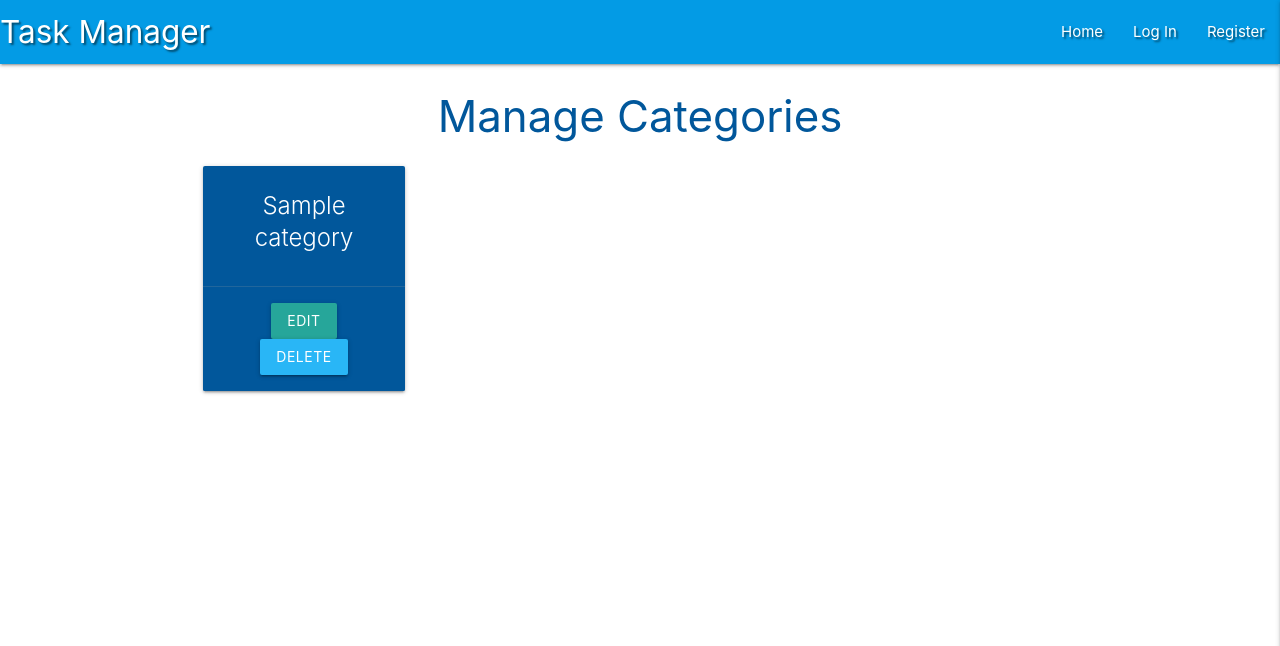
After one commit to NgiapPuoyKoh/flask-task-manager-nkoh, a Flask app: page /get_categories in a window 1280 px wide. The commit adds this page. Shown: the top 646 px of the page. Run offline with Flask 2, Linux system fonts and the light colour scheme; a database or web service that is not in the repository returns one stand-in record (values such as "Sample title"); some libraries are stand-ins or nearby versions.

Commit message:
Add Manage Categories template

```diff
--- a/app.py
+++ b/app.py
@@ -159,6 +159,13 @@ def delete_task(task_id):
     return redirect(url_for("get_tasks"))
 
 
+@app.route("/get_categories")
+def get_categories():
+    categories = list(mongo.db.categories.find().sort("category_name", 1))
+    return render_template("categories.html", categories=categories)
+    # what gets passed into the template to use=defined in line above which is what is retunred from the db
+
+
 if __name__ == "__main__":
     app.run(host=os.environ.get("IP"),
             port=int(os.environ.get("PORT")),
--- a/templates/base.html
+++ b/templates/base.html
@@ -45,7 +45,11 @@
               >
             </li>
             <li><a href="{{ url_for('add_task') }}">New Task</a></li>
-            <li><a href="#">Manage Categories</a></li>
+            {% if session.user|lower == "admin"|lower %}
+            <li>
+              <a href="{{ url_for('get_categories')}}">Manage Categories</a>
+            </li>
+            {% endif %}
             <li><a href="{{ url_for('logout') }}">Log Out</a></li>
             {% else %}
             <li><a href="{{ url_for('login') }}">Log In</a></li>
@@ -69,7 +73,9 @@
           >
         </li>
         <li><a href="{{ url_for('add_task') }}">New Task</a></li>
-        <li><a href="#">Manage Categories</a></li>
+        {% if session.user|lower == "admin"|lower %}
+        <li><a href="{{ url_for('get_categories')}}">Manage Categories</a></li>
+        {% endif %}
         <li><a href="{{ url_for('logout') }}">Log Out</a></li>
         {% else %}
         <li><a href="{{ url_for('login') }}">Log In</a></li>
--- /dev/null
+++ b/templates/categories.html
@@ -0,0 +1,22 @@
+{% extends "base.html" %} {% block content %}
+
+<h3 class="light-blue-text text-darken-4 center-align">Manage Categories</h3>
+
+<div class="row">
+  <!-- jinja for loop to list categories -->
+  {% for category in categories %}
+  <div class="col s12 m3">
+    <div class="card light-blue darken-4 test-shadow center-align">
+      <div class="card-content white-text">
+        <span class="card-title">{{ category.category_name }}</span>
+      </div>
+      <div class="card-action">
+        <a href="#" class="btn greeen accet-4">Edit</a>
+        <a href="#" class="btn light-blue lighten-1">Delete</a>
+      </div>
+    </div>
+  </div>
+  {% endfor %}
+</div>
+
+{% endblock %}
```
